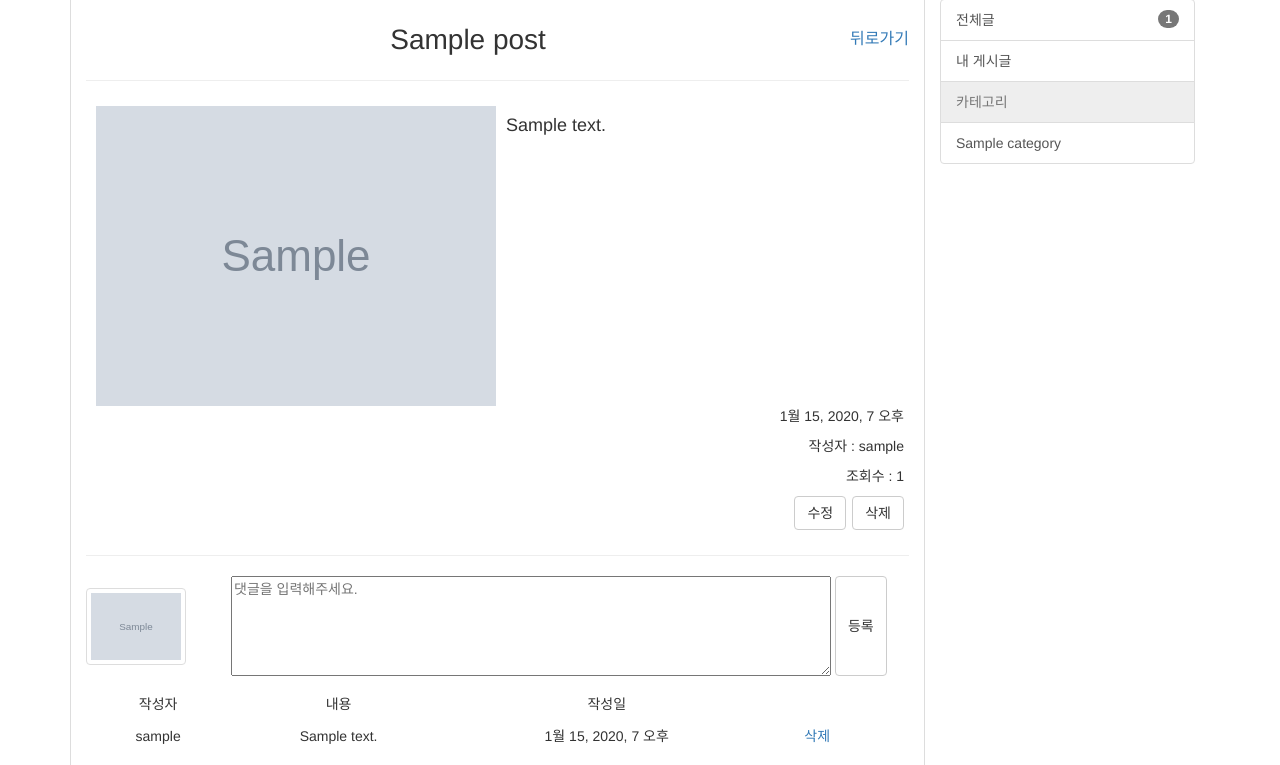
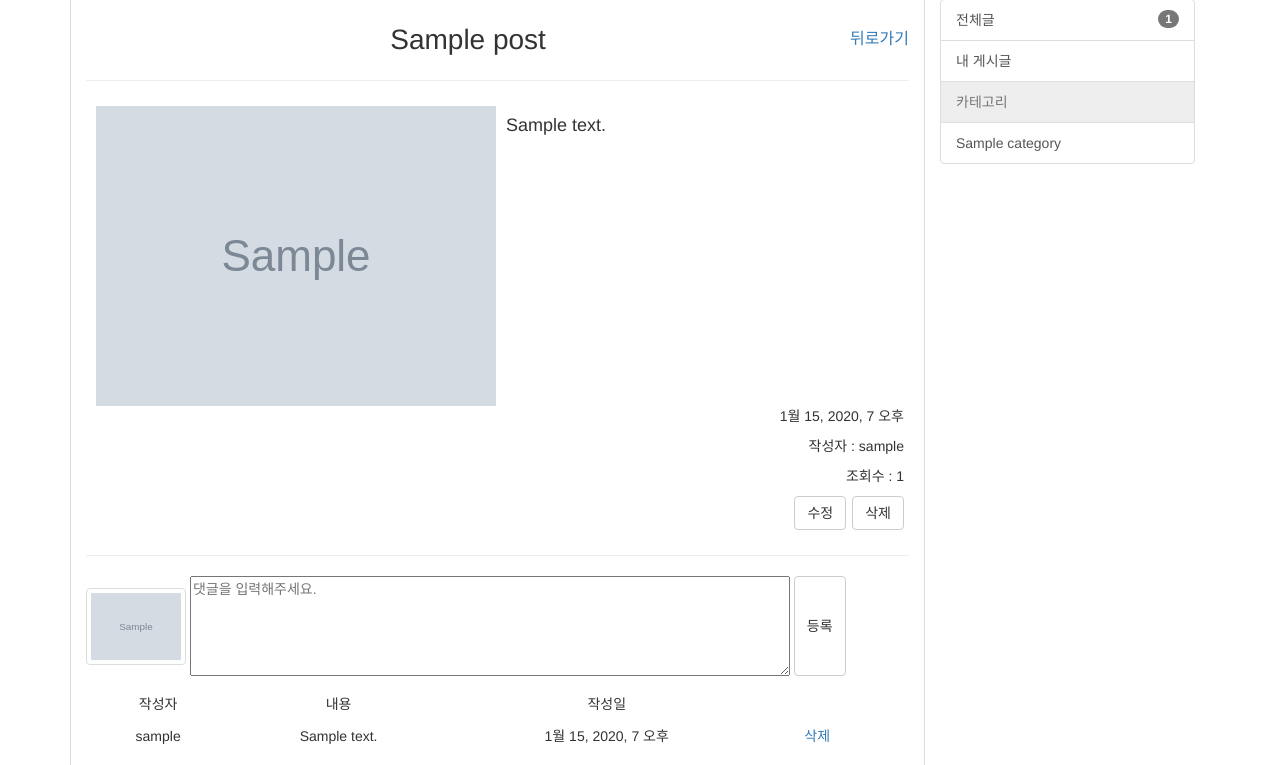
Before and after one commit to lcw9206/django-blog, a Django app: page /post/1/ in a window 1280 px wide. Shown: the part 77-842 px from the top of the page. Run offline with Django 3.2, Linux system fonts and the light colour scheme; a user stored in the database is signed in; tables that the repository leaves empty hold one stand-in row (values such as "Sample post"); grey boxes marked "Sample" are stand-in pictures; parts of the project's set-up code (start-up, migrations or seed data) failed here and were passed over; some libraries are stand-ins or nearby versions.

Commit message:
기능 수정: css 수정 및 간단 수정

```diff
--- a/myblog/reqs/common.txt
+++ b/myblog/reqs/common.txt
@@ -2,7 +2,6 @@ django==1.9.1
 django-imagekit==4.0.2
 django-extensions==1.9.9
 django-el-pagination==3.2.4
-django-bootstrap3==9.1.0
 pilkit==2.0
 pillow
 raven==6.9.0
--- a/myblog/static/css/post.css
+++ b/myblog/static/css/post.css
@@ -83,7 +83,7 @@
 .post-form-input-wrap {
     text-align: left;
     font-size: 15px;
-    margin: 20px 0px 0px 12%;
+    margin: 20px 0px 0px 16%;
 }
 
 .post-form-wrap {
@@ -234,7 +234,3 @@ label[for=id-post-thumbnail] {
 .post-form-box {
     padding-left: 70px;
 }
-
-#id_content {
-    margin-left: 5%;
-}
--- a/post/urls.py
+++ b/post/urls.py
@@ -8,10 +8,12 @@ urlpatterns = [
     url(r'^post_list/$', views.post_list, name="post_list"),
     url(r'^my_post_list/$', views.my_post_list, name="my_post_list"),
     url(r'^category_post_list/(?P<category_id>\d+)/$', views.category_post_list, name="category_post_list"),
+
+    url(r'^new/$', views.post_new, name="post_new"),
     url(r'^(?P<post_id>\d+)/$', views.post_detail, name="post_detail"),
-    url(r'^new/$', views.post_new, name="post_new"),
     url(r'^(?P<post_id>\d+)/delete/$', views.post_delete, name="post_delete"),
     url(r'^(?P<post_id>\d+)/edit/$', views.post_edit, name="post_edit"),
+
     url(r'^(?P<post_id>\d+)/comment/new$', views.comment_new, name="comment_new"),
     url(r'^(?P<post_id>\d+)/comment/(?P<comment_id>\d+)/delete$', views.comment_delete, name="comment_delete"),
 ]
```
Also changed, not shown: post/templates/post/detail_script.html (+1 -6 lines), post/templates/post/post_list.html (indentation only).
